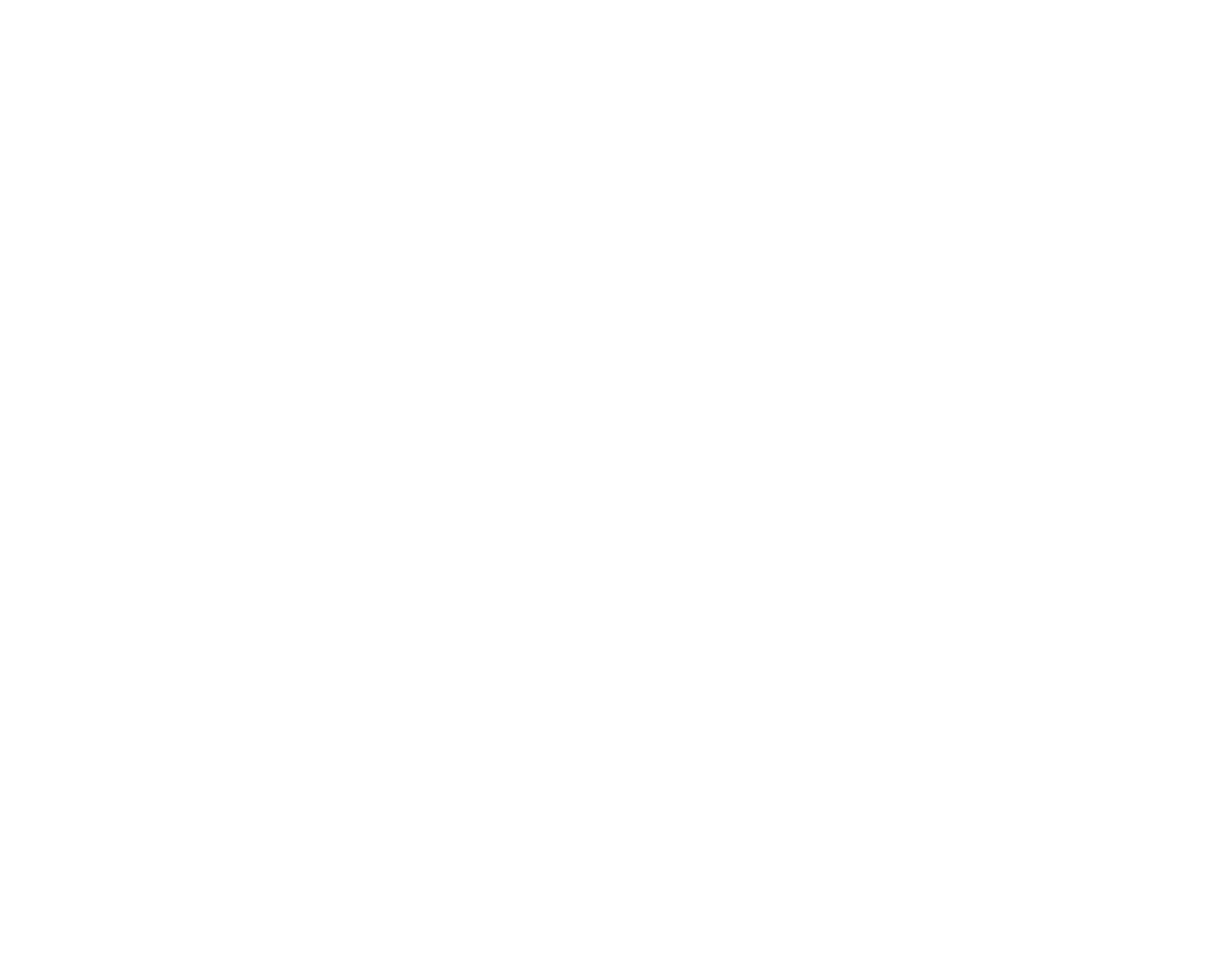
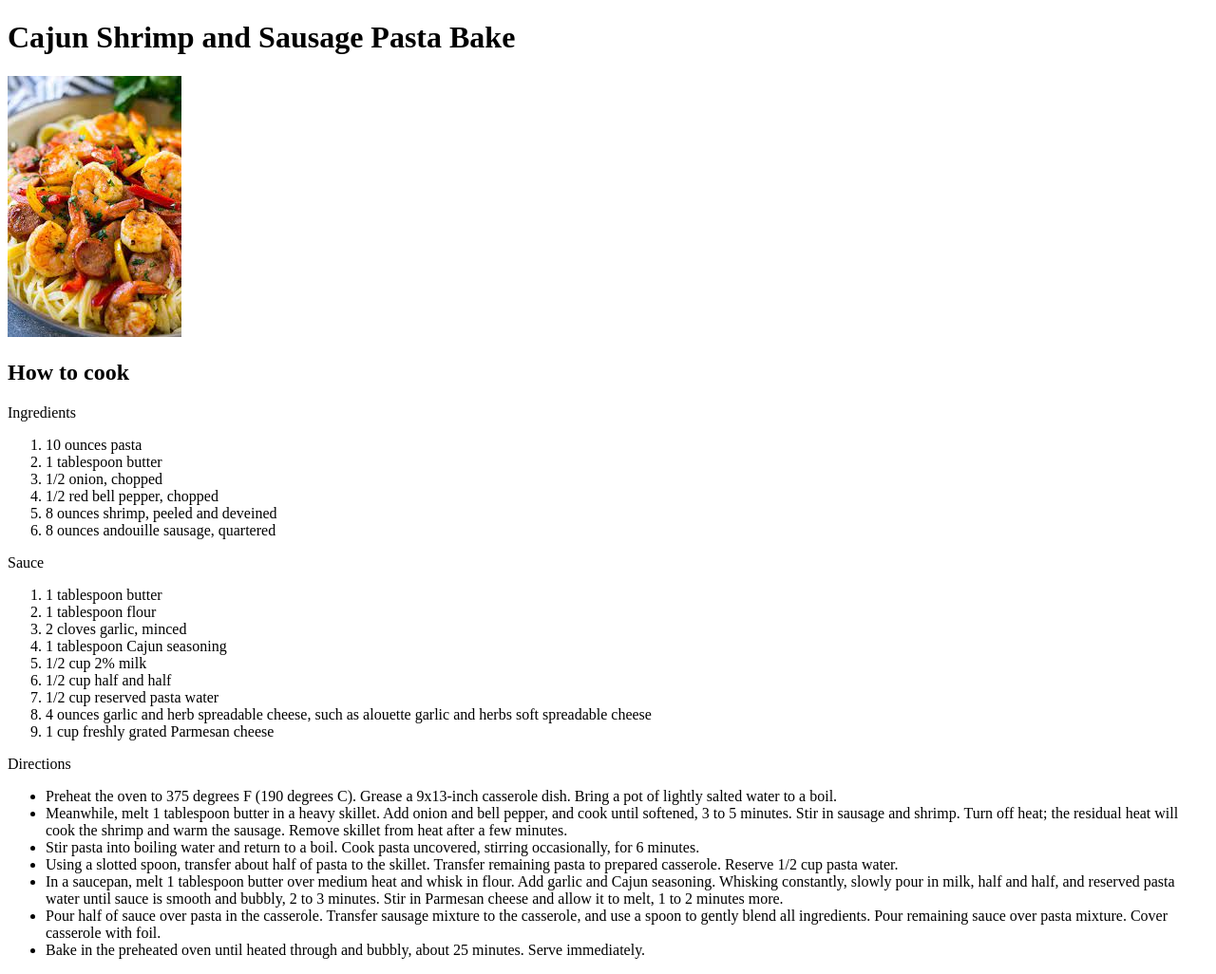
Before and after one commit to luminitamhi/odin-recipes, a plain HTML site: page recipes/Cajun Shrimp and Sausage Pasta Bake.html in a window 1280 px wide. Shown: the whole page at 95% size. Before the commit the page ends 800 px from the top, so only its background shows below. Drawn offline with Linux system fonts and the light colour scheme.

Commit message:
finished recipes project

```diff
--- a/recipes/Cajun Shrimp and Sausage Pasta Bake.html
+++ b/recipes/Cajun Shrimp and Sausage Pasta Bake.html
@@ -1,14 +1,42 @@
-<!DOCTYPE html PUBLIC "-//W3C//DTD HTML 4.01//EN" "http://www.w3.org/TR/html4/strict.dtd">
-<html>
+<!DOCTYPE html>
+<html lang="en">
 <head>
-  <meta http-equiv="Content-Type" content="text/html; charset=utf-8">
-  <meta http-equiv="Content-Style-Type" content="text/css">
-  <title></title>
-  <meta name="Generator" content="Cocoa HTML Writer">
-  <meta name="CocoaVersion" content="2299.4">
-  <style type="text/css">
-  </style>
+  <meta charset="UTF-8">
 </head>
 <body>
+  <h1>Cajun Shrimp and Sausage Pasta Bake</h1>
+  <img src="./download (1).jpeg" alt="Cajun Shrimp">
+  <h2>How to cook</h2>
+  <p>Ingredients</p>
+  <ol>
+    <li>10 ounces pasta</li>
+    <li>1 tablespoon butter</li>
+    <li>1/2 onion, chopped</li>
+    <li>1/2 red bell pepper, chopped</li>
+    <li>8 ounces shrimp, peeled and deveined</li>
+    <li>8 ounces andouille sausage, quartered</li>
+    </ol>
+    <p>Sauce</p>
+    <ol>
+      <li>1 tablespoon butter</li>
+      <li>1 tablespoon flour</li>
+      <li>2 cloves garlic, minced</li>
+      <li>1 tablespoon Cajun seasoning</li>
+      <li>1/2 cup 2% milk</li>
+      <li>1/2 cup half and half</li>
+      <li>1/2 cup reserved pasta water</li>
+      <li>4 ounces garlic and herb spreadable cheese, such as alouette garlic and herbs soft spreadable cheese</li>
+      <li>1 cup freshly grated Parmesan cheese</li>
+    </ol>
+    <p>Directions</p>
+    <ul>
+      <li>Preheat the oven to 375 degrees F (190 degrees C). Grease a 9x13-inch casserole dish. Bring a pot of lightly salted water to a boil. </li>
+      <li>Meanwhile, melt 1 tablespoon butter in a heavy skillet. Add onion and bell pepper, and cook until softened, 3 to 5 minutes. Stir in sausage and shrimp. Turn off heat; the residual heat will cook the shrimp and warm the sausage. Remove skillet from heat after a few minutes.</li>
+      <li>Stir pasta into boiling water and return to a boil. Cook pasta uncovered, stirring occasionally, for 6 minutes.</li>
+      <li>Using a slotted spoon, transfer about half of pasta to the skillet. Transfer remaining pasta to prepared casserole. Reserve 1/2 cup pasta water.</li>
+      <li>In a saucepan, melt 1 tablespoon butter over medium heat and whisk in flour. Add garlic and Cajun seasoning. Whisking constantly, slowly pour in milk, half and half, and reserved pasta water until sauce is smooth and bubbly, 2 to 3 minutes. Stir in Parmesan cheese and allow it to melt, 1 to 2 minutes more.</li>
+      <li>Pour half of sauce over pasta in the casserole. Transfer sausage mixture to the casserole, and use a spoon to gently blend all ingredients. Pour remaining sauce over pasta mixture. Cover casserole with foil.</li>
+      <li>Bake in the preheated oven until heated through and bubbly, about 25 minutes. Serve immediately.</li>
+    </ul>
 </body>
 </html>
```
Also changed, not shown: recipes/One-Pot-Creamy-Cajun-Shrimp-Pasta-with-Sausage_Featured-Image.jpg (added), recipes/download (1).jpeg (added), recipes/download.jpeg (added).
